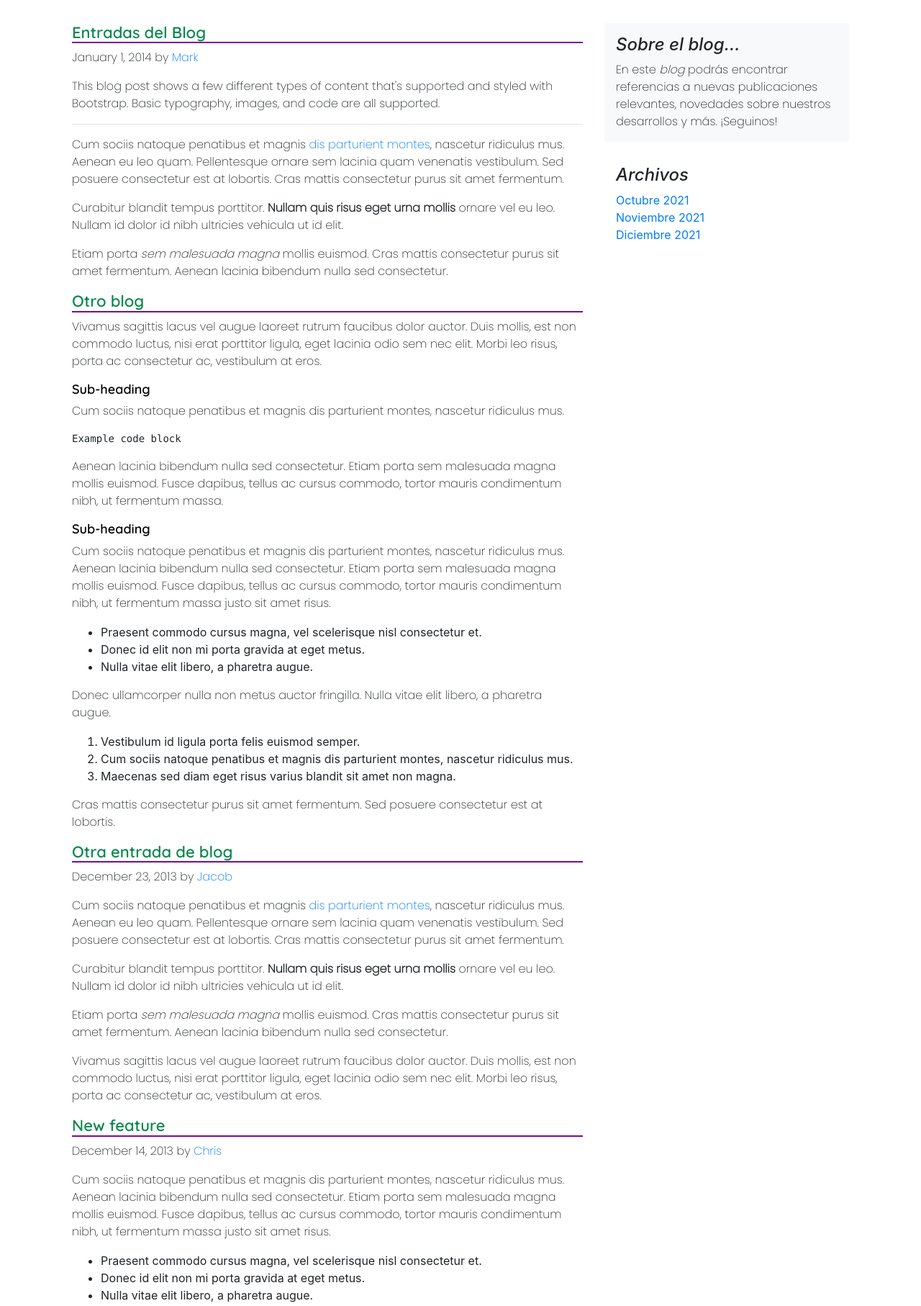
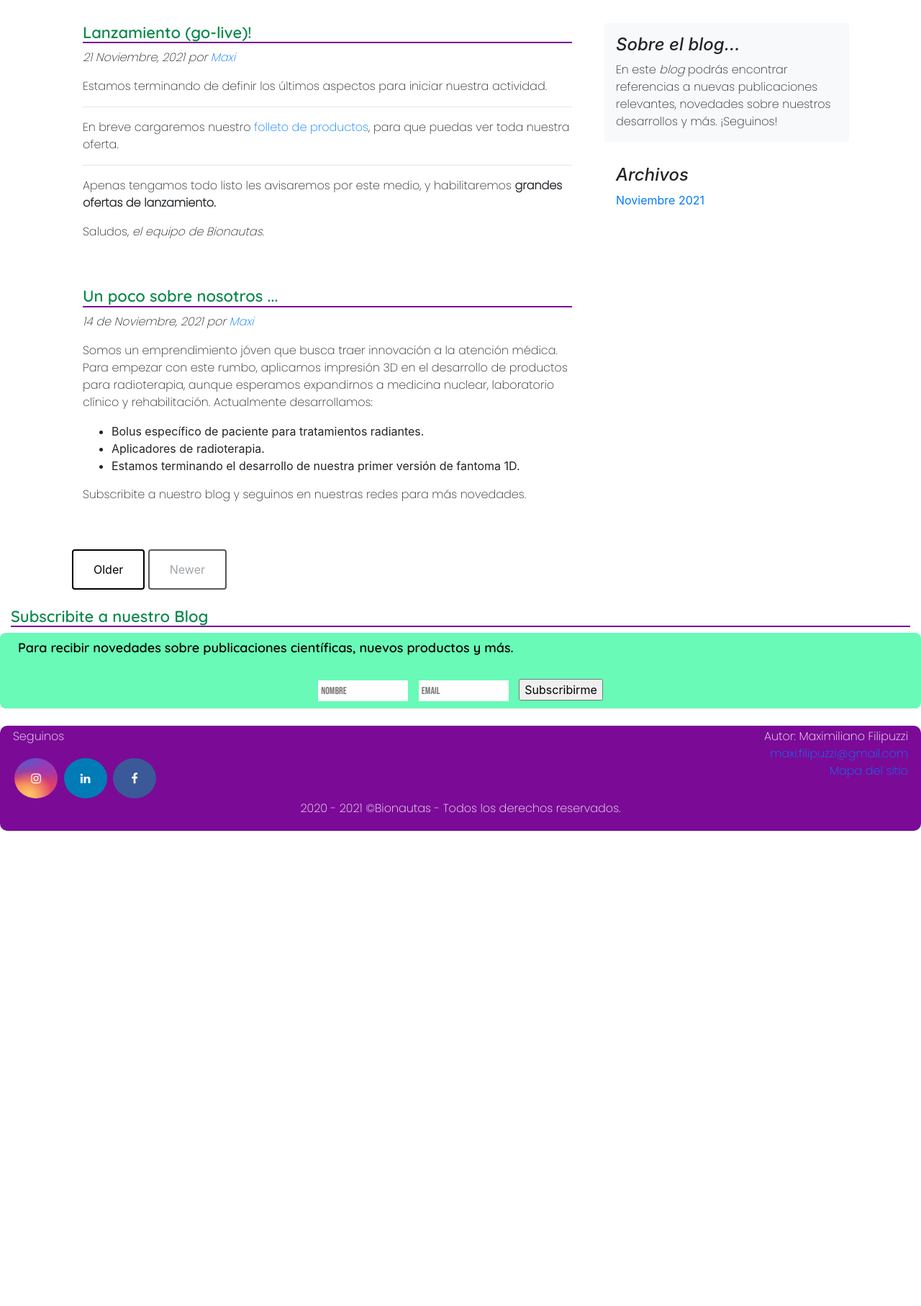
Before and after one commit to mightymax88/CODERHOUSE-Proyecto-Bionauta, a website: page blog.html in a window 1280 px wide. Shown: the part 540-2354 px from the top of the page at 72% size. After the commit the page ends 1694 px from the top, so only its background shows below. Drawn offline with nearby package versions, Linux system fonts and the light colour scheme.

Commit message:
Detalles para la entrega final

```diff
--- a/blog.html
+++ b/blog.html
@@ -98,68 +98,37 @@
             <div class="row">
                 <div class="col-md-8 blog-main">
                     <!-- Entrada con fecha y autor -->
-                    <div class="blog-post">
-                    <h2 class="blog-post-title">Entradas del Blog</h2>
-                    <p class="blog-post-meta">January 1, 2014 by <a href="#">Mark</a></p>
+                    <div class="container-fluid">
+                    <h2>Lanzamiento (go-live)!</h2>
+                    <p><em>21 Noviembre, 2021 por <a href="#">Maxi</a></em></p>
 
-                    <p>This blog post shows a few different types of content that's supported and styled with Bootstrap. Basic typography, images, and code are all supported.</p>
+                    <p>Estamos terminando de definir los últimos aspectos para iniciar nuestra actividad.</p>
                     <hr>
-                    <p>Cum sociis natoque penatibus et magnis <a href="#">dis parturient montes</a>, nascetur ridiculus mus. Aenean eu leo quam. Pellentesque ornare sem lacinia quam venenatis vestibulum. Sed posuere consectetur est at lobortis. Cras mattis consectetur purus sit amet fermentum.</p>
-                    <blockquote>
-                        <p>Curabitur blandit tempus porttitor. <strong>Nullam quis risus eget urna mollis</strong> ornare vel eu leo. Nullam id dolor id nibh ultricies vehicula ut id elit.</p>
-                    </blockquote>
-                    <p>Etiam porta <em>sem malesuada magna</em> mollis euismod. Cras mattis consectetur purus sit amet fermentum. Aenean lacinia bibendum nulla sed consectetur.</p>
-
-                    <!-- Otro tipo de entrada -->
-                    <h2>Otro blog</h2>
-                    <p>Vivamus sagittis lacus vel augue laoreet rutrum faucibus dolor auctor. Duis mollis, est non commodo luctus, nisi erat porttitor ligula, eget lacinia odio sem nec elit. Morbi leo risus, porta ac consectetur ac, vestibulum at eros.</p>
-                    <h3>Sub-heading</h3>
-                    <p>Cum sociis natoque penatibus et magnis dis parturient montes, nascetur ridiculus mus.</p>
-                    <pre><code>Example code block</code></pre>
-                    <p>Aenean lacinia bibendum nulla sed consectetur. Etiam porta sem malesuada magna mollis euismod. Fusce dapibus, tellus ac cursus commodo, tortor mauris condimentum nibh, ut fermentum massa.</p>
-                    <h3>Sub-heading</h3>
-                    <p>Cum sociis natoque penatibus et magnis dis parturient montes, nascetur ridiculus mus. Aenean lacinia bibendum nulla sed consectetur. Etiam porta sem malesuada magna mollis euismod. Fusce dapibus, tellus ac cursus commodo, tortor mauris condimentum nibh, ut fermentum massa justo sit amet risus.</p>
-                    <ul>
-                        <li>Praesent commodo cursus magna, vel scelerisque nisl consectetur et.</li>
-                        <li>Donec id elit non mi porta gravida at eget metus.</li>
-                        <li>Nulla vitae elit libero, a pharetra augue.</li>
-                    </ul>
-                    <p>Donec ullamcorper nulla non metus auctor fringilla. Nulla vitae elit libero, a pharetra augue.</p>
-                    <ol>
-                        <li>Vestibulum id ligula porta felis euismod semper.</li>
-                        <li>Cum sociis natoque penatibus et magnis dis parturient montes, nascetur ridiculus mus.</li>
-                        <li>Maecenas sed diam eget risus varius blandit sit amet non magna.</li>
-                    </ol>
-                    <p>Cras mattis consectetur purus sit amet fermentum. Sed posuere consectetur est at lobortis.</p>
-                    </div>
-
-                    <!-- Entrada con fecha -->
-                        <div class="blog-post">
-                    <h2 class="blog-post-title">Otra entrada de blog</h2>
-                    <p class="blog-post-meta">December 23, 2013 by <a href="#">Jacob</a></p>
-
-                    <p>Cum sociis natoque penatibus et magnis <a href="#">dis parturient montes</a>, nascetur ridiculus mus. Aenean eu leo quam. Pellentesque ornare sem lacinia quam venenatis vestibulum. Sed posuere consectetur est at lobortis. Cras mattis consectetur purus sit amet fermentum.</p>
-                    <blockquote>
-                        <p>Curabitur blandit tempus porttitor. <strong>Nullam quis risus eget urna mollis</strong> ornare vel eu leo. Nullam id dolor id nibh ultricies vehicula ut id elit.</p>
-                    </blockquote>
-                    <p>Etiam porta <em>sem malesuada magna</em> mollis euismod. Cras mattis consectetur purus sit amet fermentum. Aenean lacinia bibendum nulla sed consectetur.</p>
-                    <p>Vivamus sagittis lacus vel augue laoreet rutrum faucibus dolor auctor. Duis mollis, est non commodo luctus, nisi erat porttitor ligula, eget lacinia odio sem nec elit. Morbi leo risus, porta ac consectetur ac, vestibulum at eros.</p>
+                    <p>En breve cargaremos nuestro <a href="productos.html">folleto de productos</a>, para que puedas ver toda nuestra oferta.</p>
+                    <hr>
+                    <p>Apenas tengamos todo listo les avisaremos por este medio, y habilitaremos <strong>grandes ofertas de lanzamiento.</strong></p>
+                    <p>Saludos, <em>el equipo de Bionautas.</em></p>
+                    <br><br>
                     </div>
 
                     <!-- Nueva entrada -->
-                    <div class="blog-post">
-                    <h2 class="blog-post-title">New feature</h2>
-                    <p class="blog-post-meta">December 14, 2013 by <a href="#">Chris</a></p>
+                    <div class="container-fluid">
+                    <h2>Un poco sobre nosotros ...</h2>
+                    <p><em>14 de Noviembre, 2021 por <a href="#">Maxi</a></em></p>
 
-                    <p>Cum sociis natoque penatibus et magnis dis parturient montes, nascetur ridiculus mus. Aenean lacinia bibendum nulla sed consectetur. Etiam porta sem malesuada magna mollis euismod. Fusce dapibus, tellus ac cursus commodo, tortor mauris condimentum nibh, ut fermentum massa justo sit amet risus.</p>
+                    <p>Somos un emprendimiento jóven que busca traer innovación a la atención médica. Para empezar con este rumbo, aplicamos impresión 3D
+                        en el desarrollo de productos para radioterapia, aunque esperamos expandirnos a medicina nuclear, laboratorio clínico y rehabilitación.
+                        Actualmente desarrollamos:
+                    </p>
                     <ul>
-                        <li>Praesent commodo cursus magna, vel scelerisque nisl consectetur et.</li>
-                        <li>Donec id elit non mi porta gravida at eget metus.</li>
-                        <li>Nulla vitae elit libero, a pharetra augue.</li>
+                        <li>Bolus específico de paciente para tratamientos radiantes.</li>
+                        <li>Aplicadores de radioterapia.</li>
+                        <li>Estamos terminando el desarrollo de nuestra primer versión de fantoma 1D.</li>
                     </ul>
-                    <p>Etiam porta <em>sem malesuada magna</em> mollis euismod. Cras mattis consectetur purus sit amet fermentum. Aenean lacinia bibendum nulla sed consectetur.</p>
-                    <p>Donec ullamcorper nulla non metus auctor fringilla. Nulla vitae elit libero, a pharetra augue.</p>
-                    </div><!-- /.blog-post -->
+                    <p>Subscribite a nuestro blog y seguinos en nuestras redes para más novedades.</p>
+                    </div>
+                    <br><br>
+                    <!-- /.blog-post -->
 
                     <nav class="blog-pagination">
                     <a class="btn btn-outline-primary" href="#">Older</a>
@@ -178,9 +147,7 @@
                     <div class="p-3">
                     <h4 class="font-italic">Archivos</h4>
                     <ol class="list-unstyled mb-0">
-                        <li><a href="#">Octubre 2021</a></li>
                         <li><a href="#">Noviembre 2021</a></li>
-                        <li><a href="#">Diciembre 2021</a></li>
                     </ol>
                     </div>
                 </aside>
@@ -194,7 +161,7 @@
         <h2>Subscribite a nuestro Blog</h2>
     </div>
     <div class="container-fluid blogg__cont">
-        <form action="/action_page.php">
+        <form action="blog.html">
             <div class="container-fluid">
                 <h3>Para recibir novedades sobre publicaciones científicas, nuevos productos y más.</h3>
             </div>
@@ -215,9 +182,9 @@
                 <div class="col-sm-6">
                     <div class="footer__seguinos">
                         <p>Seguinos</p>
-                        <a href="https://www.instagram.com" class="fa fa-instagram"></a>
-                        <a href="https://www.linkedin.com" class="fa fa-linkedin"></a>
-                        <a href="https://www.facebook.com" class="fa fa-facebook"></a>
+                        <a href="https://www.instagram.com" class="fa fa-instagram" target="_blank"></a>
+                        <a href="https://www.linkedin.com" class="fa fa-linkedin" target="_blank"></a>
+                        <a href="https://www.facebook.com" class="fa fa-facebook" target="_blank"></a>
                     </div>
                 </div>
                 <div class="col-sm-6">
--- a/sass/components/_contacto.scss
+++ b/sass/components/_contacto.scss
@@ -4,11 +4,11 @@
     flex-direction: row;
     &__info {
         margin: 5px;
-        padding-left: 20px;
+        padding-left: 5px;
         padding-right: 20px;
-        text-align: center;
+        text-align: left;
         font-family: 'Poppins', sans-serif;
-        background-color: rgb(63, 248, 162);
+        background-color: $primary2;
         border-radius: 8px;
     }
     &__im{
--- a/sass/main.scss
+++ b/sass/main.scss
@@ -2,9 +2,9 @@
 * {box-sizing: border-box}
 
 /* Importar otros scss generales */
-@import "../sass/base/functions";
-@import "../sass/base/variables";
-@import "../sass/base/breadcrumb";
+@import "base/functions";
+@import "base/variables";
+@import "base/breadcrumb";
 
 /* Importo scss de las otras secciones */
 @import "components/inicio";
```
Also changed, not shown: contacto.html (+16 -20 lines), index.html (+4 -4 lines), nosotros.html (+3 -3 lines), productos.html (+9 -6 lines), productos/aplicadores.html (+7 -4 lines), productos/bolus.html (+7 -4 lines), productos/fantoma.html (+7 -4 lines), sitemap.html (+3 -3 lines), css/main.css, imagenes/productos/1DS.png (added), imagenes/productos/aplicadoresb.png (added), imagenes/productos/bolusR.png (added), imagenes/productos/cosas.jpg (added), 1 other file.
